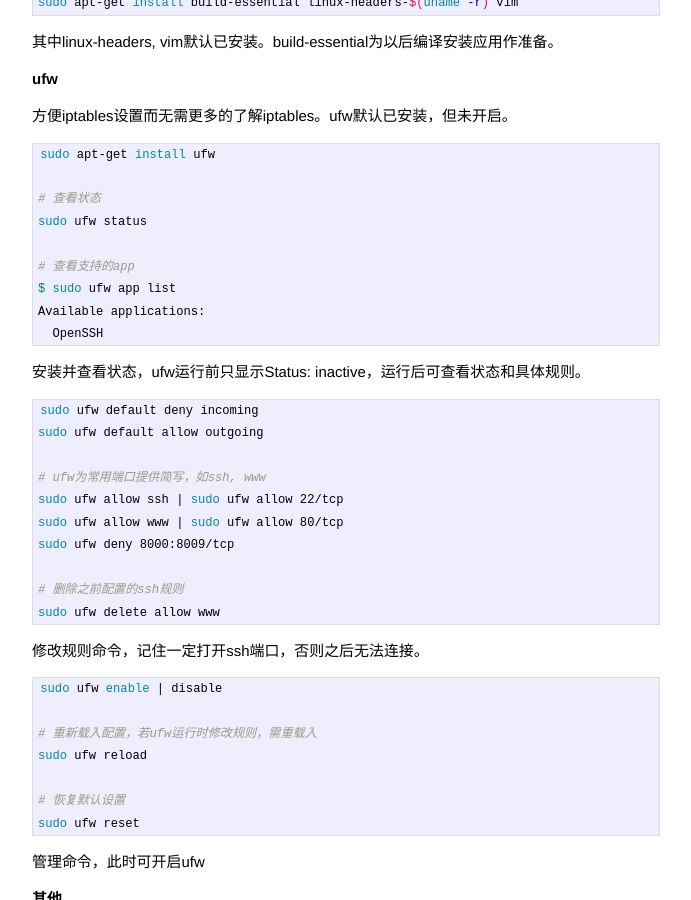
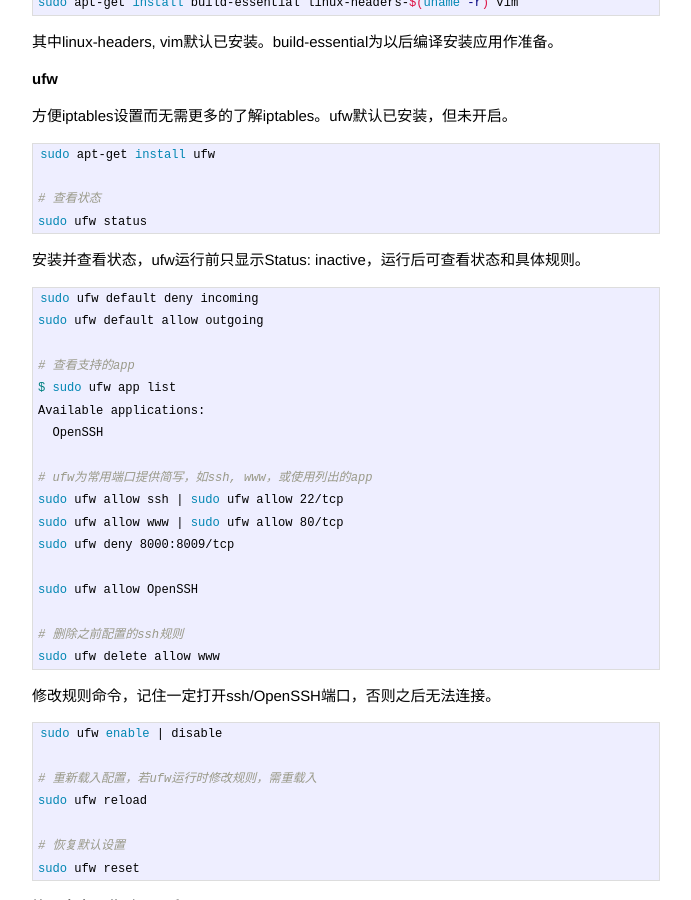
Before and after one commit to zp25/zp25.github.io, a Jekyll site: the page built from _posts/应用/2016-03-16-new_instance.markdown, in a window 1280 px wide and 900 px high, scrolled down 1641 px. Shown: the whole window, without its empty margins (294-985 px from the left). Built offline with Jekyll 4.4.1, drawn with Linux system fonts in a browser that asks for light colours.

Commit message:
Update: 使用ufw app list

```diff
--- a/_posts/应用/2016-03-16-new_instance.markdown
+++ b/_posts/应用/2016-03-16-new_instance.markdown
@@ -100,15 +95,22 @@ Available applications:
 sudo ufw default deny incoming
 sudo ufw default allow outgoing
 
-# ufw为常用端口提供简写，如ssh, www
+# 查看支持的app
+$ sudo ufw app list
+Available applications:
+  OpenSSH
+
+# ufw为常用端口提供简写，如ssh, www，或使用列出的app
 sudo ufw allow ssh | sudo ufw allow 22/tcp
 sudo ufw allow www | sudo ufw allow 80/tcp
 sudo ufw deny 8000:8009/tcp
 
+sudo ufw allow OpenSSH
+
 # 删除之前配置的ssh规则
 sudo ufw delete allow www
 ~~~
-修改规则命令，记住一定打开ssh端口，否则之后无法连接。
+修改规则命令，记住一定打开ssh/OpenSSH端口，否则之后无法连接。
 
 ~~~bash
 sudo ufw enable | disable
```
Also changed, not shown: other parts of _posts/应用/2016-03-16-new_instance.markdown (+0 -5 lines).
